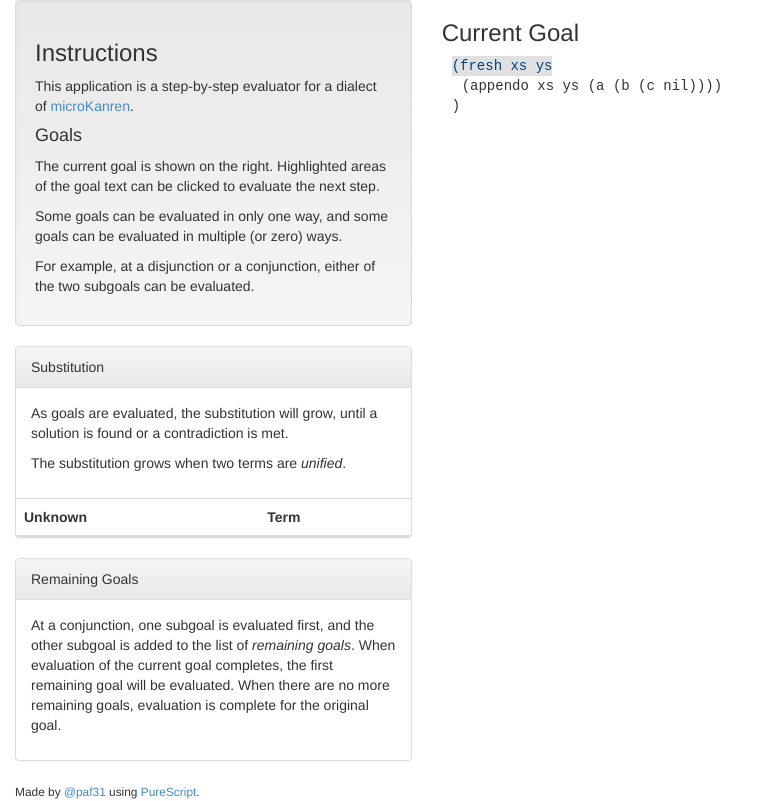
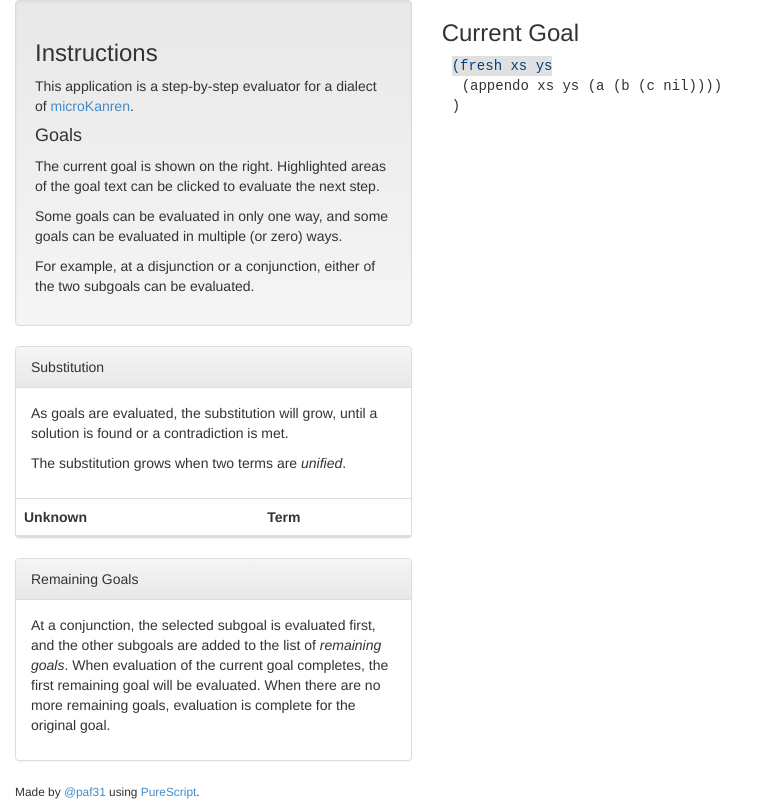
Before and after one commit to paf31/mu-kanren, a website: page index.html in a window 1280 px wide. Shown: the whole page, without its empty margins (0-768 px from the left). Drawn offline with Linux system fonts and the light colour scheme.

Commit message:
Fix copy.

```diff
--- a/index.html
+++ b/index.html
@@ -53,7 +53,7 @@
           <div id="stack" class="panel panel-default">
             <div class="panel-heading">Remaining Goals</div>
             <div class="panel-body">
-              <p>At a conjunction, one subgoal is evaluated first, and the other subgoal is added to the list of <em>remaining goals</em>. When evaluation of the current goal completes, the first remaining goal will be evaluated. When there are no more remaining goals, evaluation is complete for the original goal.</p>
+              <p>At a conjunction, the selected subgoal is evaluated first, and the other subgoals are added to the list of <em>remaining goals</em>. When evaluation of the current goal completes, the first remaining goal will be evaluated. When there are no more remaining goals, evaluation is complete for the original goal.</p>
             </div>
 
             <table class="table">
```
